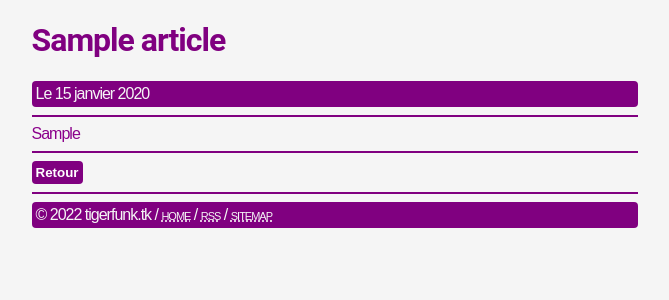
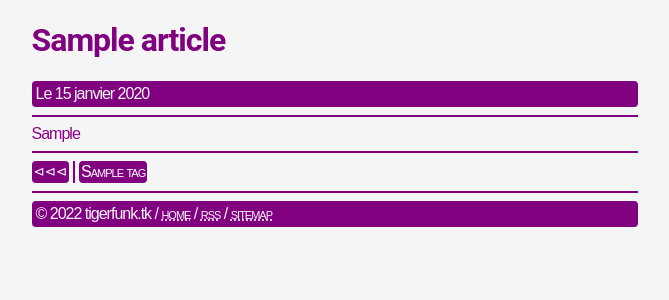
Before and after one commit to teegre/tigerfunk.tk, a Django app: page /article/1/ in a window 1280 px wide. Shown: the top 300 px of the page, without its empty margins (305-974 px from the left). Run offline with Django 4.2, Linux system fonts and the light colour scheme; tables that the repository leaves empty hold one stand-in row (values such as "Sample post").

Commit message:
added tag bar in detail view
+ changed back button

```diff
--- a/tigerfunk/home/static/home/css/style.css
+++ b/tigerfunk/home/static/home/css/style.css
@@ -35,10 +35,23 @@ h1, h2, h3 {
   letter-spacing: -2px;
 }
 
+.tag-bar {
+  display: flex;
+  flex-flow: row;
+  align-content: space-between;
+}
+
+.vl {
+  border-left: 2px solid purple;
+  margin-left: 4px;
+  margin-right: 4px;
+}
+
 .tag-btn {
   background: purple;
   color: white;
   padding: 2px;
+  margin-right: 2px;
   border-radius: 4px;
   text-decoration: none;
   transition: .25s ease-in-out;
@@ -48,11 +61,7 @@ h1, h2, h3 {
 .tag-btn:hover {
   background: white;
   color: purple;
-  padding: 2px;
-  border-radius: 4px;
-  text-decoration: none;
   transition: .25s ease-in;
-  font-variant: small-caps;
 }
 
 hr {
@@ -95,27 +104,23 @@ main a:hover {
 }
 
 main a:visited {
-  color: lavenderblush;
+  color: darkmagenta;
 }
 
 #btn-back {
   background: purple;
   color: white;
-  font-weight: bold;
-  padding: 4px;
+  padding: 2px;
   border-radius: 4px;
   transition: .5s ease-in-out;
   border: none;
+  font-variant: small-caps;
 }
 
 #btn-back:hover {
   background: white;
   color: purple;
-  font-weight: bold;
-  padding: 4px;
-  border-radius: 4px;
   transition: .5s;
-  border: none;
 }
 
 .code-div {
--- a/tigerfunk/home/templates/home/archive.html
+++ b/tigerfunk/home/templates/home/archive.html
@@ -11,6 +11,6 @@
         {% endfor %}
         </ul>
         <hr>
-        <button id="btn-back" type="button" onclick="history.back()">Retour</button>
+        <button id="btn-back" type="button" onclick="history.back()">&vartriangleleft;&vartriangleleft;&vartriangleleft;</button>
       </main>
 {% endblock %}
--- a/tigerfunk/home/templates/home/detail.html
+++ b/tigerfunk/home/templates/home/detail.html
@@ -9,6 +9,13 @@
     <hr>
     <article>{{ article.entry|safe }}</article>
     <hr>
-    <button id="btn-back" type="button" onclick="history.back()">Retour</button>
+    <div class="tag-bar">
+      <button id="btn-back" type="button" onclick="history.back()">&vartriangleleft;&vartriangleleft;&vartriangleleft;</button>
+      <span class="vl"></span>
+      {% for tag in article.tag.get_queryset %}
+      <a class="tag-btn" href="{% url 'tag' tag.id %}">{{ tag.name }}</a>
+      {% endfor %}
+
+    </div>
   </main>
 {% endblock %}
--- a/tigerfunk/home/templates/home/index.html
+++ b/tigerfunk/home/templates/home/index.html
@@ -6,7 +6,7 @@
       <h2><b>Synthèse</b></h2>
       <h3><b>Substances actives</b></h3>
       {% for tag in tags %}
-        <a class="tag-btn" href="{% url 'tag' tag.tag__id %}">{{ tag.tag__name }}</b>({{ tag.count }})</a>
+        <a class="tag-btn" href="{% url 'tag' tag.tag__id %}">{{ tag.tag__name }}({{ tag.count }})</a>
       {% empty %}
         <small>Aucune</small>
       {% endfor %}
--- a/tigerfunk/home/templates/home/tag.html
+++ b/tigerfunk/home/templates/home/tag.html
@@ -13,6 +13,6 @@
       {% endfor %}
       </ul>
       <hr>
-      <button id="btn-back" type="button" onclick="history.back()">Retour</button>
+      <button id="btn-back" type="button" onclick="history.back()">&vartriangleleft;&vartriangleleft;&vartriangleleft;</button>
     </main>
 {% endblock %}
```
